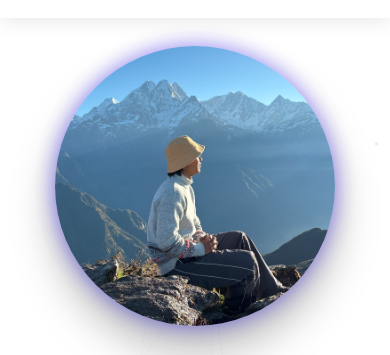
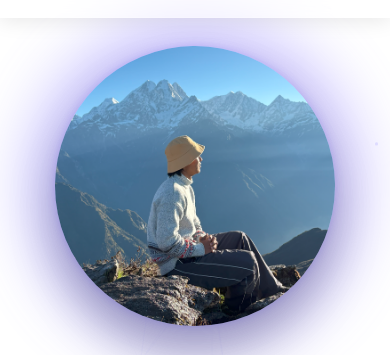
Before and after one commit to iamanish2061/anish.github.io, a plain HTML site: page index.html in a window 390 px wide. Shown: the part 66-421 px from the top of the page. Drawn offline with nearby package versions, Linux system fonts and the light colour scheme.

Commit message:
done final

```diff
--- a/styles.css
+++ b/styles.css
@@ -352,8 +352,8 @@
             width: 100%;
             height: 100%;
             background: linear-gradient(45deg, var(--primary-color), var(--primary-light));
-            opacity: 0.5;
-            filter: blur(2px);
+            opacity: 0.3;
+            filter: blur(5px);
             border-radius: 50%;
             z-index: -1;
         }
@@ -1227,12 +1227,7 @@
                 animation: fadeIn 1s ease 0.9s forwards;
             }
 
-            .hero-image::before,
-            .hero-image::after {
-                width: 100%;
-                height: 100%;
-                filter: blur(10px);
-            }
+
 
             .hero-image img {
                 width: 100%;
```
